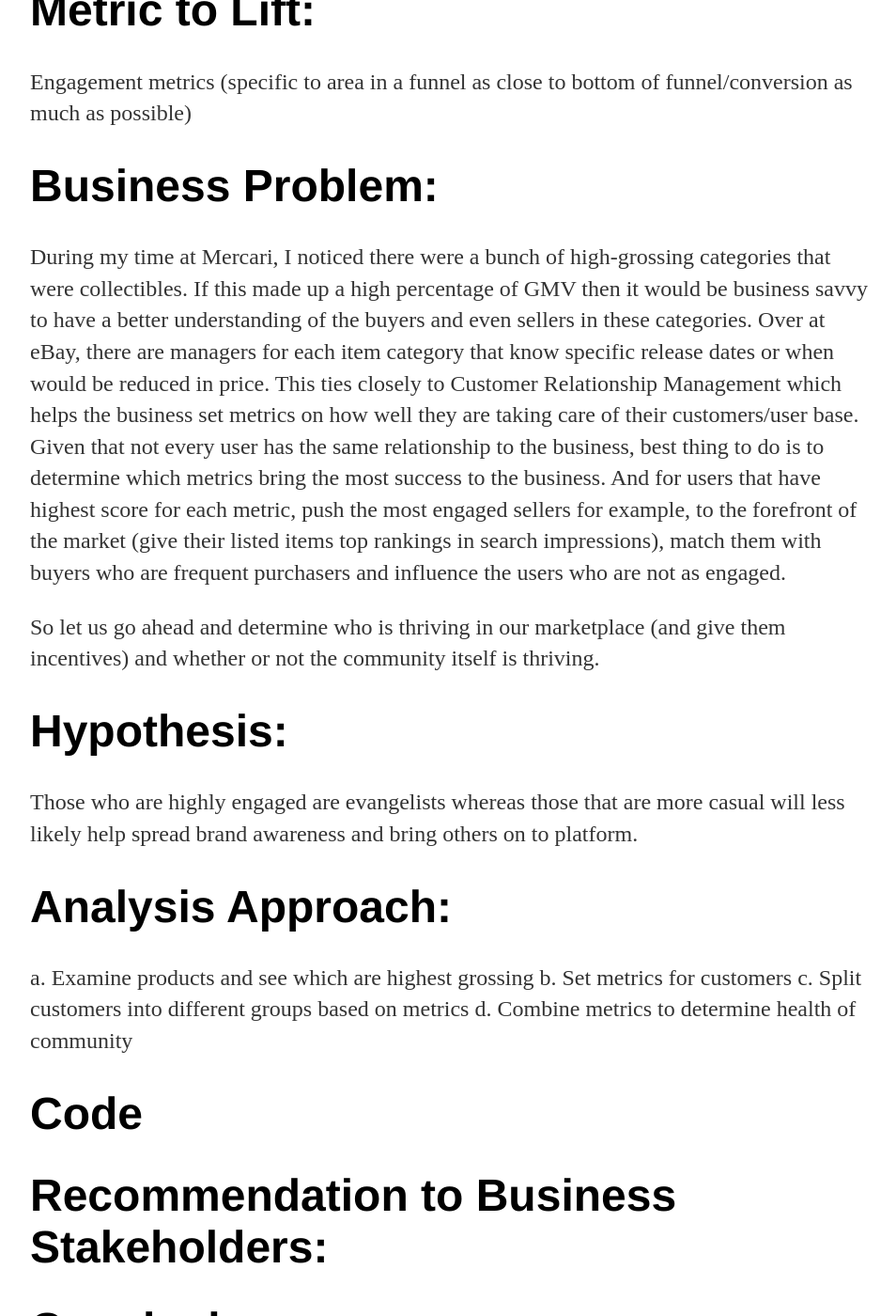
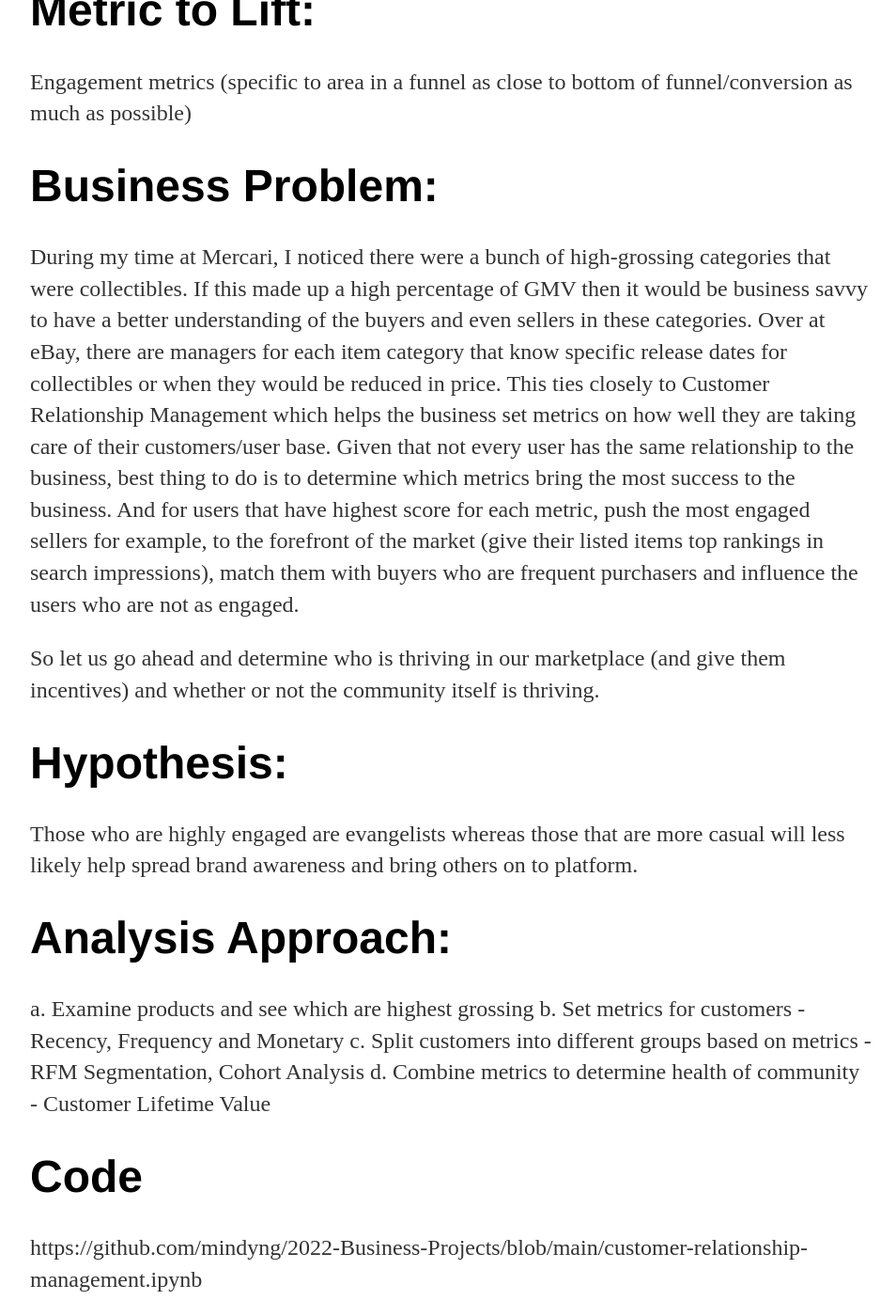
Before and after one commit to mindyng/mindyng.github.io, a Jekyll site: the page built from _posts/2022-10-24-CRM.md, in a window 1280 px wide and 1400 px high, scrolled down 284 px. Shown: the whole window at 94% size, without its empty margins (160-1114 px from the left). Built offline with Jekyll 4.4.1, drawn with Linux system fonts in a browser that asks for light colours; our own code applies the rules of GitHub Pages for plain Markdown files; some of the changed lines change nothing that is shown; some of the changed text lies outside the part shown.

Commit message:
Update 2022-10-24-CRM.md

```diff
--- a/_posts/2022-10-24-CRM.md
+++ b/_posts/2022-10-24-CRM.md
@@ -6,7 +6,7 @@
 # Business Problem:
 
 During my time at Mercari, I noticed there were a bunch of high-grossing categories that were collectibles. If this made up a high percentage of GMV then it would be business savvy to have a better understanding of the buyers and even sellers in these categories.
-Over at eBay, there are managers for each item category that know specific release dates or when would be reduced in price. This ties closely to Customer
+Over at eBay, there are managers for each item category that know specific release dates for collectibles or when they would be reduced in price. This ties closely to Customer
 Relationship Management which helps the business set metrics on how well they are taking care of their customers/user base. Given that not every user has the same relationship to the business, best thing to do is to
 determine which metrics bring the most success to the business. And for users that have highest score for each metric, push the most engaged sellers for example, to the forefront of the market (give their listed items top rankings in search impressions), match them with buyers who are frequent purchasers and influence the users who are not as engaged.
 
@@ -19,21 +19,26 @@
 # Analysis Approach:
 
 a. Examine products and see which are highest grossing
-b. Set metrics for customers
-c. Split customers into different groups based on metrics
-d. Combine metrics to determine health of community
+b. Set metrics for customers - Recency, Frequency and Monetary
+c. Split customers into different groups based on metrics - RFM Segmentation, Cohort Analysis
+d. Combine metrics to determine health of community - Customer Lifetime Value
 
 # Code
 
+https://github.com/mindyng/2022-Business-Projects/blob/main/customer-relationship-management.ipynb
 
 # Recommendation to Business Stakeholders:
 
+Top 3 RFM Segments are: Hibernating, Loyal Customers and Champions. These are based on Recency and Frequency Metrics that measure how recent their purchase were and frequency are their purchases. Given that the top group is hibernating (25%) this means there needs to be incentives to help awaken those that could churn. Though what is comforting is that Loyal Customers make up 18% of the user base and Champions 16%.
+
+Also, when looking at cohorts' retention over time based on purchase time, there can be less of a drop off at each period, if buyers felt they were getting a bargain. Hence, subsidizing payments would help until there is more stickiness.
+
+Lastly, when looking at Custmer Lifetime Value, we can see which customers we need to invest in more or encourage to bring others on the platform based on their predicted number of purchases over a given week or month. CustomerID's: 13408 & 18102 need more love and care or convincing whereas 12748 & 14911 would be the evangelists.
 
 # Conclusion:
 
 CRM helps us see how well business is doing in people's everyday lives. If there are customers that are durable ones across up's and down's of economy, these are the ones that the business wants to invest in and create more like them.
 
-
 # Reference:
 
 HBR
```
